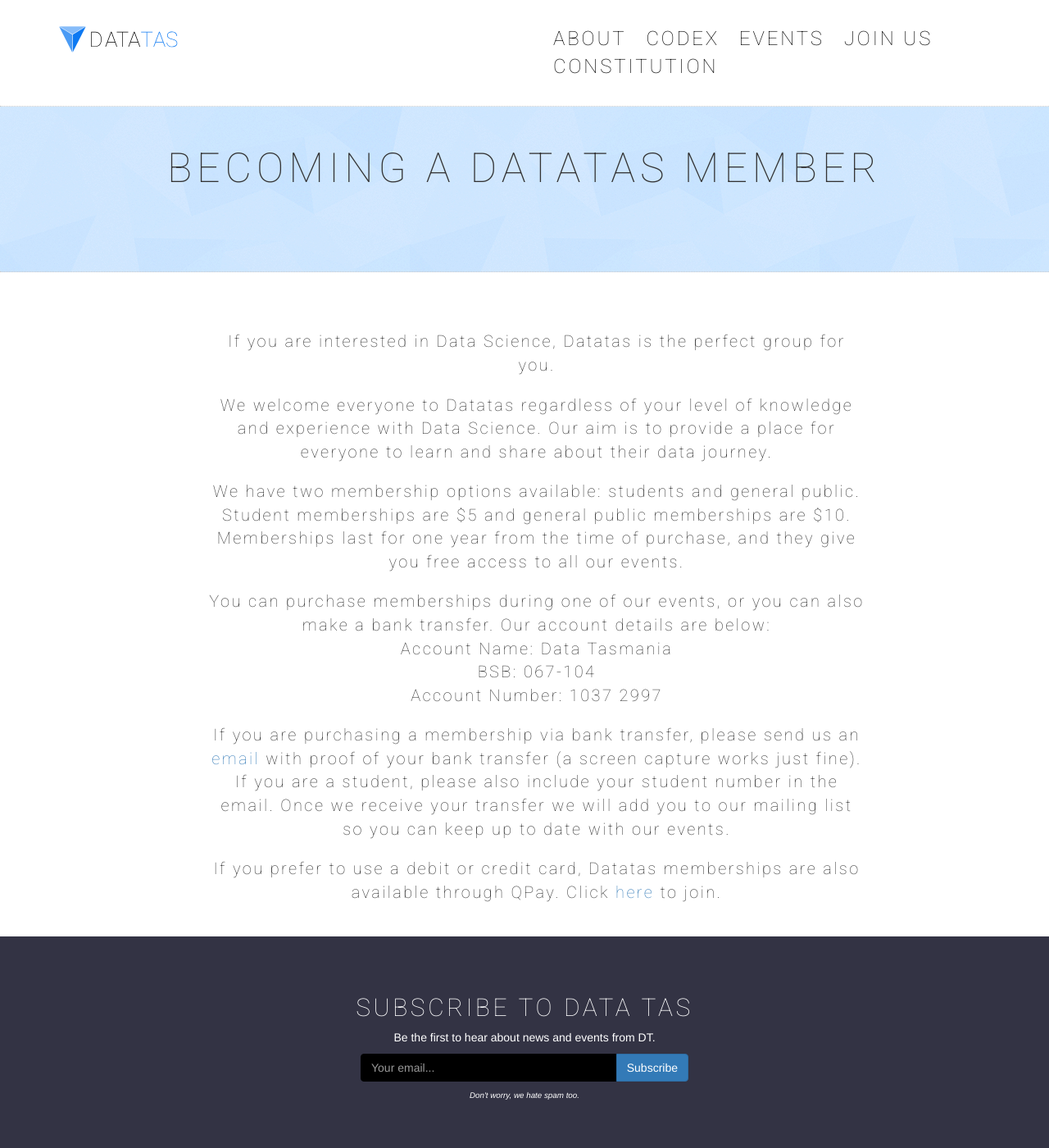
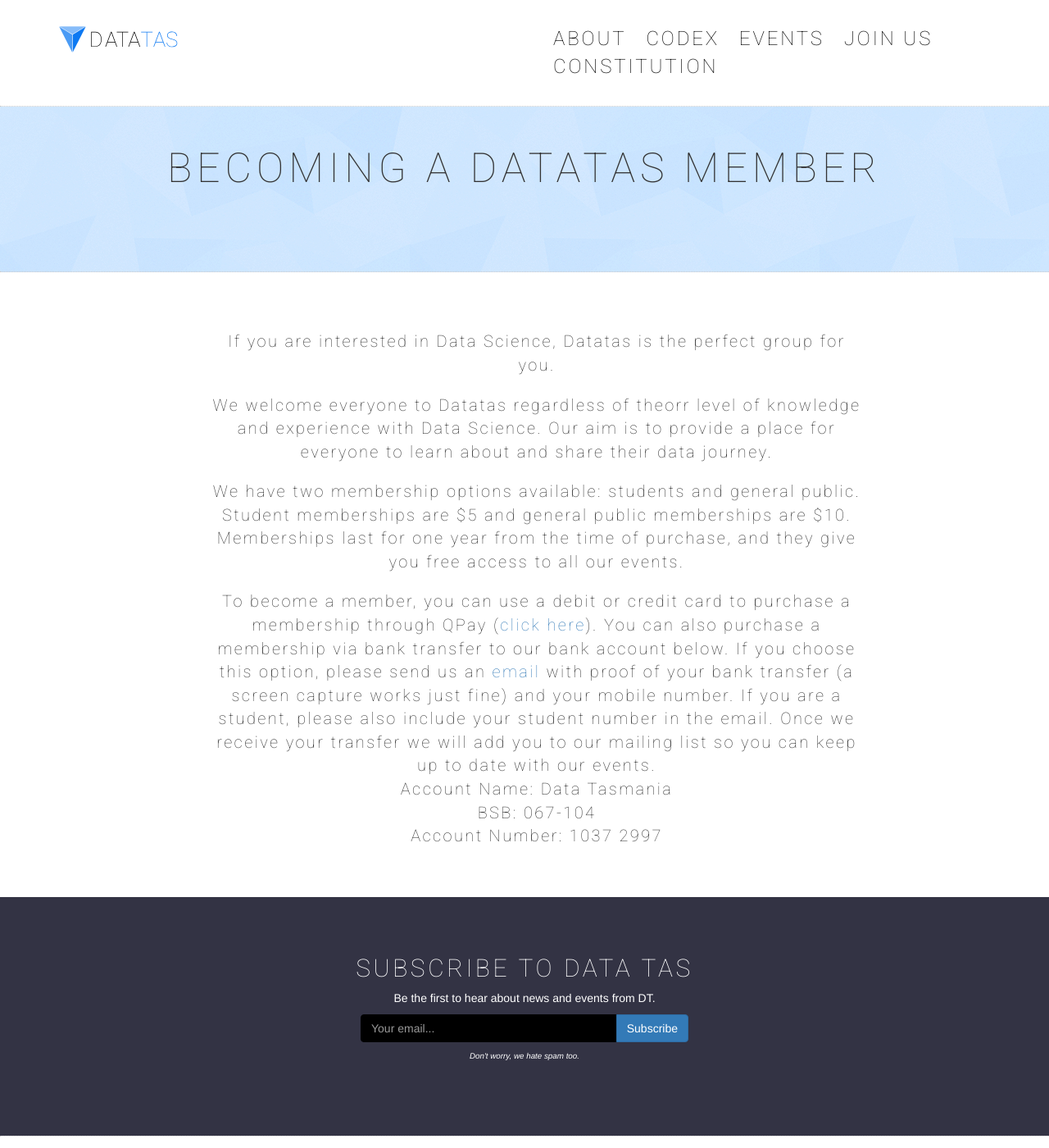
Before and after one commit to datatas/datatas.github.io, a Jekyll site: the page built from join/index.md, in a window 1280 px wide and 1400 px high. Shown: the whole window at 82% size. Built offline with Jekyll 4.4.1, drawn with Linux system fonts in a browser that asks for light colours; nearby versions of some CDN libraries.

```diff
--- a/join/index.md
+++ b/join/index.md
@@ -12,15 +12,12 @@
             <div class="col-sm-12">
                 <p>If you are interested in Data Science, Datatas is the perfect group for you.</p>
                 <br>
-                <p>We welcome everyone to Datatas regardless of your level of knowledge and experience with Data Science. Our aim is to provide a place for everyone to learn and share about their data journey.</p>
+                <p>We welcome everyone to Datatas regardless of theorr level of knowledge and experience with Data Science. Our aim is to provide a place for everyone to learn about and share their data journey.</p>
                 <br>
                 <p> We have two membership options available: students and general public. Student memberships are $5 and general public memberships are $10. Memberships last for one year from the time of purchase, and they give you free access to all our events.</p>
                 <br>
-                <p>You can purchase memberships during one of our events, or you can also make a bank transfer. Our account details are below:
+                <p>To become a member, you can use a debit or credit card to purchase a membership through QPay (<a href="https://datatas.getqpay.com">click here</a>). You can also purchase a membership via bank transfer to our bank account below. If you choose this option, please send us an <a href="mailto:datatasau@gmail.com">email</a> with proof of your bank transfer (a screen capture works just fine) and your mobile number. If you are a student, please also include your student number in the email. Once we receive your transfer we will add you to our mailing list so you can keep up to date with our events.</p>
                 <p>Account Name: Data Tasmania<br>
                 BSB: 067-104<br>
                 Account Number: 1037 2997<br></p>
                 <br>
-                <p>If you are purchasing a membership via bank transfer, please send us an <a href="mailto:datatasau@gmail.com">email</a> with proof of your bank transfer (a screen capture works just fine). If you are a student, please also include your student number in the email. Once we receive your transfer we will add you to our mailing list so you can keep up to date with our events.</p>
-                <br>
-                <p>If you prefer to use a debit or credit card, Datatas memberships are also available through QPay. Click <a href="https://datatas.getqpay.com">here</a> to join.</p>
```
